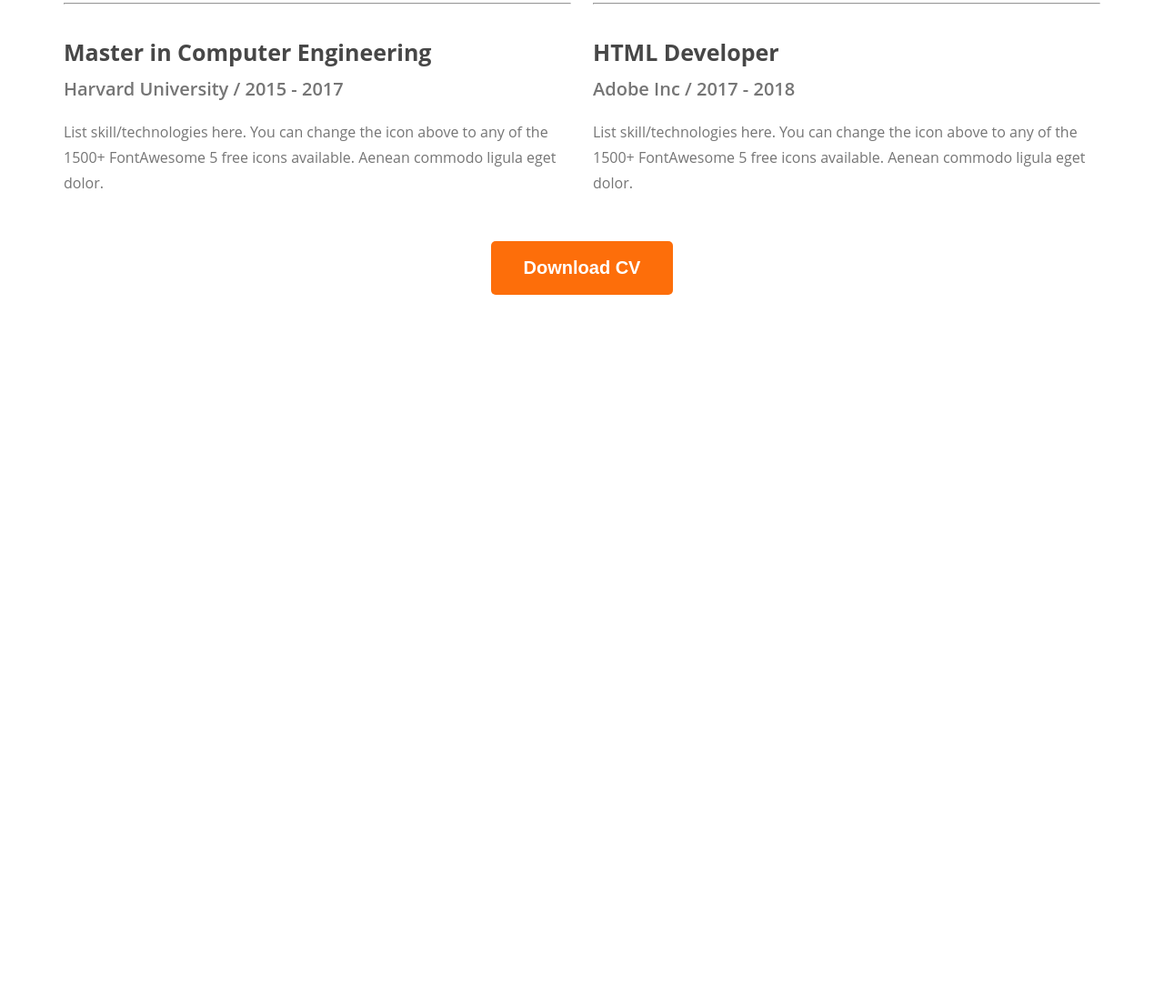
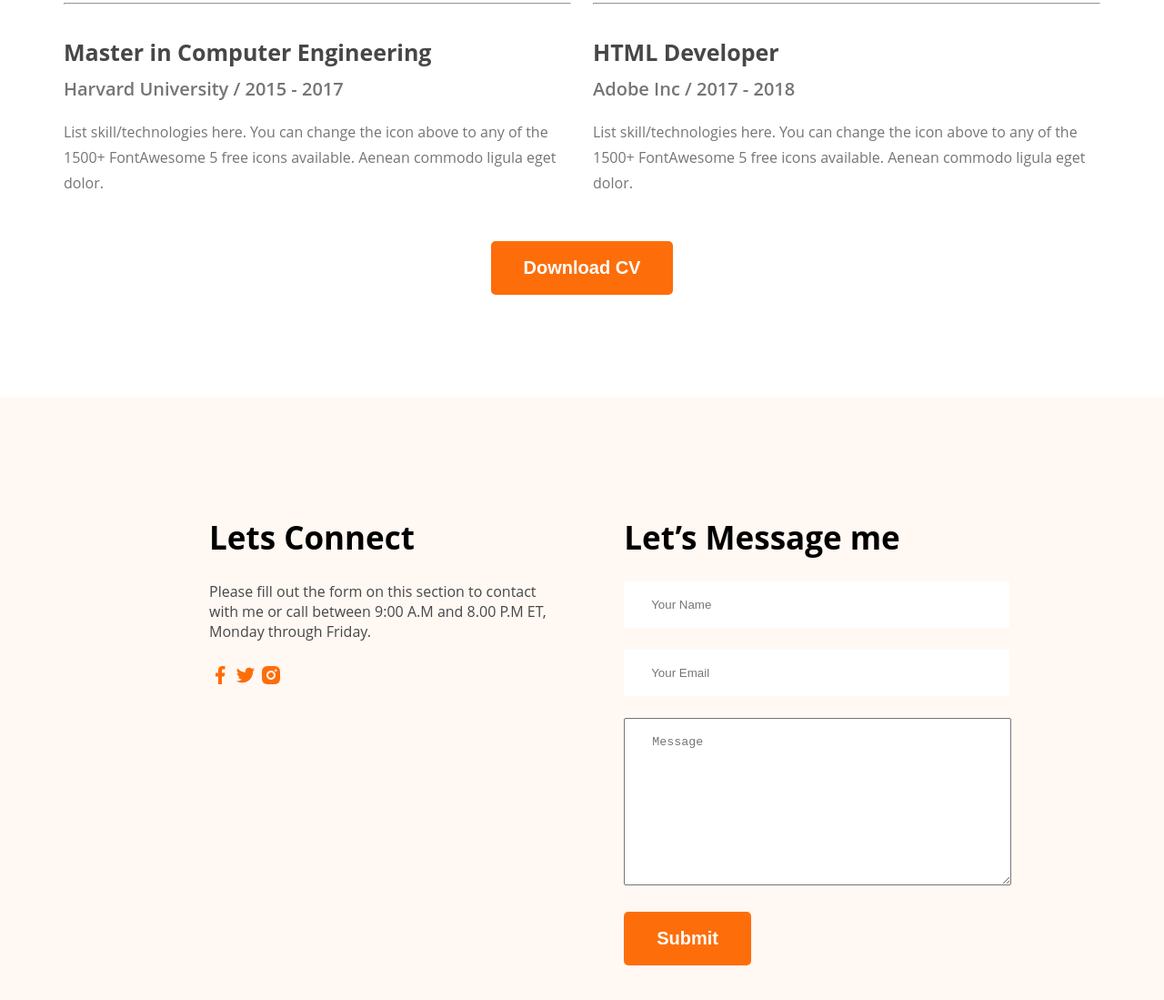
Before and after one commit to niloykhan002/web-developer-portfolio, a plain HTML site: page index.html in a window 1280 px wide. Shown: the part 2972-4071 px from the top of the page at 91% size. Before the commit the page ends 3409 px from the top, so only its background shows below. Drawn offline with Linux system fonts and the light colour scheme.

Commit message:
footer section

```diff
--- a/index.html
+++ b/index.html
@@ -157,6 +157,27 @@
             </div>
         </section>
     </main>
+    <footer>
+        <div class="footer-column">
+            <h3>Lets Connect</h3>
+            <p>Please fill out the form on this section to contact with me or call between 9:00 A.M and 8.00 P.M ET,
+                Monday through Friday.
+            </p>
+            <img src="images/icons/facebook.png" alt="">
+            <img src="images/icons/twitter.png" alt="">
+            <img src="images/icons/insta.png" alt="">
+        </div>
+        <div class="footer-column">
+            <h3>Let’s Message me</h3>
+            <form action="">
+                <input type="text" name="" id="" placeholder="Your Name">
+                <input type="email" name="" id="" placeholder="Your Email">
+                <textarea name="" id="" placeholder="Message"></textarea>
+                <input type="button" value="Submit" class="btn-primary">
+            </form>
+
+        </div>
+    </footer>
 </body>
 
 </html>
--- a/styles/style.css
+++ b/styles/style.css
@@ -218,3 +218,33 @@ main {
     text-align: center;
     margin-top: 50px;
 }
+
+/* footer styles */
+
+footer{
+    background-color: rgb(255, 248, 243);
+    padding: 130px 230px;
+    display: flex;
+    gap: 70px;
+}
+.footer-column h3{
+    font-size: 35px;
+    font-weight: 700;
+    margin-bottom: 25px;
+}
+.footer-column p{
+    font-size: 16px;
+    color: var(--dark-2-color);
+    margin: 0 0 25px 0;
+}
+footer input[type="text"], footer input[type="email"]{
+    width: 100%;
+    padding: 18px 30px;
+    border: none;
+    margin-bottom: 24px;
+}
+footer textarea{
+    width: 100%;
+    padding: 18px 30px 134px 30px;
+    margin-bottom: 24px;
+}
```
